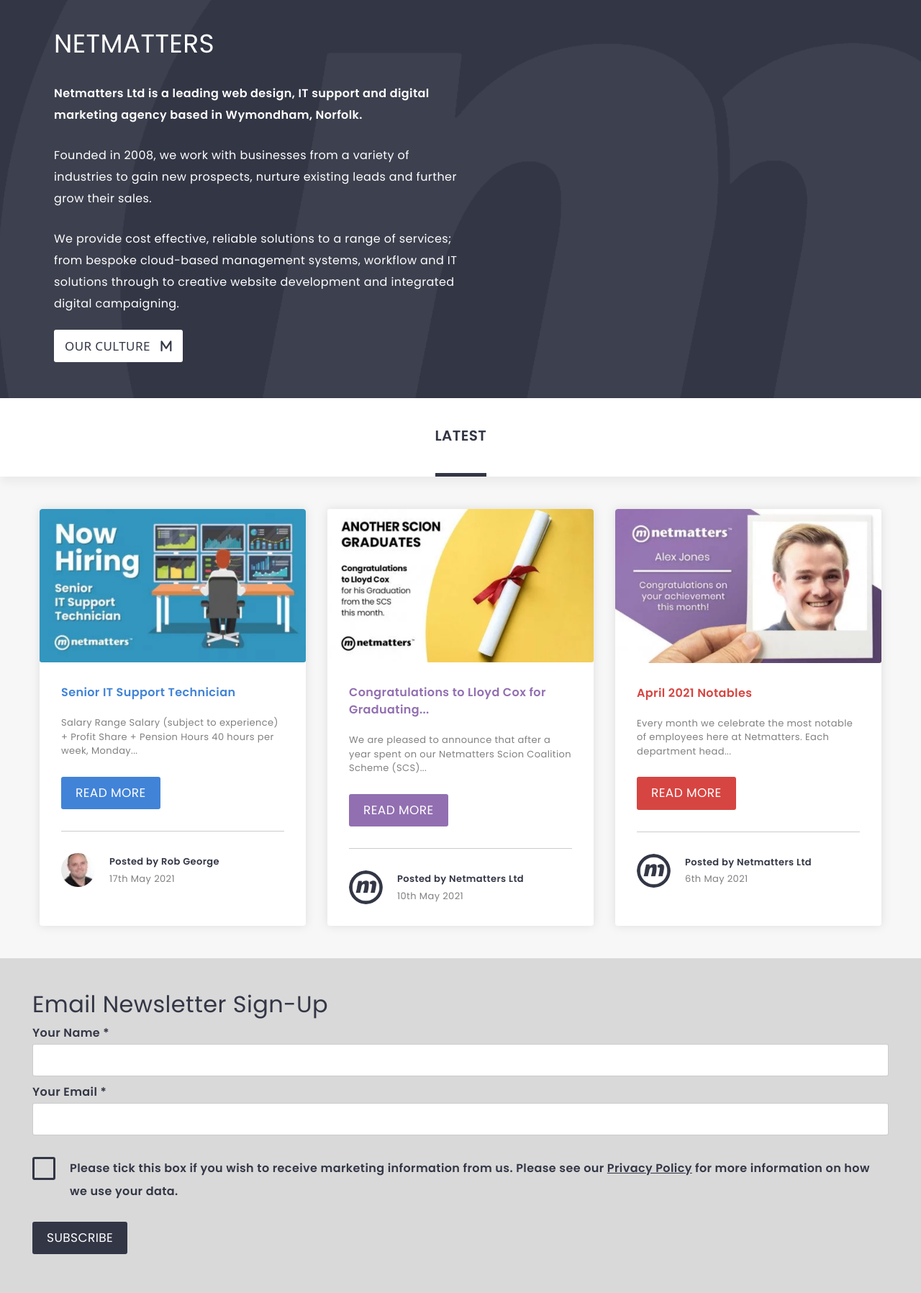
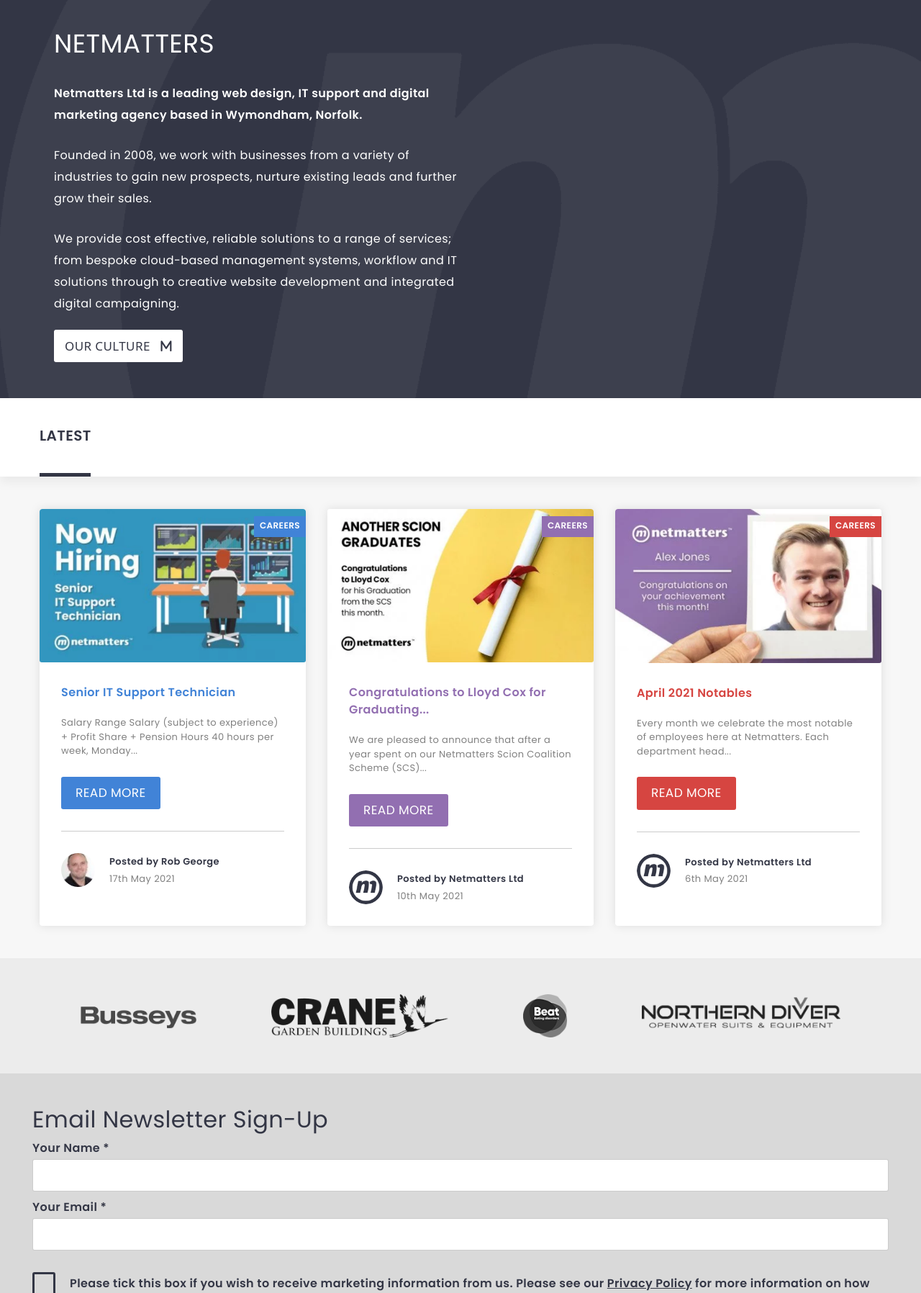
Before and after one commit to WackJeston/Netmatters-Homepage, a PHP site: page / in a window 1280 px wide. Shown: the part 1559-3355 px from the top of the page at 72% size. Run offline with PHP 8.4, Linux system fonts and the light colour scheme; some libraries are stand-ins or nearby versions.

Commit message:
I lost some stuff bust managed to save it

```diff
--- a/index.html
+++ b/index.html
@@ -271,13 +271,18 @@
 
       <!-- Latest News Section --------------------------->
       <div class="title">
+        <div class="title-container">
         <h2>LATEST</h2>
+        </div>
       </div>
       <div class="latest">
 
         <!-- First Item -->
         <div class="latest-card careers">
           <img src="imgs/latest-careers-1.png" alt="Now Hiring image" class="card-image-1">
+          <div class="sticker">
+            <h6>Careers</h6>
+          </div>
           <div class="content">
             <a href="#">Senior IT Support Technician</a>
             <p>Salary Range Salary (subject to experience) + Profit Share + Pension Hours 40 hours per week, Monday...</p>
@@ -296,6 +301,9 @@
         <!-- Second Item -->
         <div class="latest-card news-1">
           <img src="imgs\latest-news-1.png" alt="Now Hiring image" class="card-image-1">
+          <div class="sticker">
+            <h6>Careers</h6>
+          </div>
           <div class="content">
             <a href="#">Congratulations to Lloyd Cox for Graduating...</a>
             <p>We are pleased to announce that after a year spent on our Netmatters Scion Coalition Scheme (SCS)...</p>
@@ -314,6 +322,9 @@
         <!-- Third Item -->
         <div class="latest-card news-2">
           <img src="imgs/latest-news-2.png" alt="Now Hiring image" class="card-image-1">
+          <div class="sticker">
+            <h6>Careers</h6>
+          </div>
           <div class="content">
             <a href="#">April 2021 Notables</a>
             <p>Every month we celebrate the most notable of employees here at Netmatters. Each department head...</p>
@@ -329,6 +340,54 @@
           </div>
         </div>
       </div>
+
+      <!-- Carousel -------------------------------------->
+      <div class="carousel">
+        <div class="carousel-container">
+
+          <div class="pop-up-container">
+            <img src="imgs/home-gZQR.png" alt="busseys" class="img-busseys">
+            <div class="pop-up busseys">
+              <h3>Busseys</h3>
+              <div class="line"></div>
+              <p>One of the UK's leading Ford dealerships.</p>
+              <div class="pointer"></div>
+            </div>
+          </div>
+
+          <div class="pop-up-container">
+            <img src="imgs/home-MjHw.png" alt="crane" class="img-crane">
+            <div class="pop-up crane">
+              <h3>Crane Garden Builders</h3>
+              <div class="line"></div>
+              <p>Leading manufacturer and supplier of high-end garden rooms, summerhouses, workshops and sheds in the UK.</p>
+              <div class="pointer"></div>
+            </div>
+          </div>
+
+          <div class="pop-up-container">
+            <img src="imgs/home-ukEL.png" alt="beat" class="img-beat">
+            <div class="pop-up beat">
+              <h3>Beat</h3>
+              <div class="line"></div>
+              <p>The UK's eating disorder charity founded in 1989.</p>
+              <div class="pointer"></div>
+            </div>
+          </div>
+
+          <div class="pop-up-container">
+            <img src="imgs/home-kGn4.png" alt="northern-driver" class="img-northern">
+            <div class="pop-up northern">
+              <h3>Northern Driver</h3>
+              <div class="line"></div>
+              <p>Global water based equipment manufacturers for sport, military, commercial and rescue businesses.</p>
+              <div class="pointer"></div>
+            </div>
+          </div>
+
+        </div>
+      </div>
+
 
       <!-- Newsletter Form ------------------------------>
       <div class="form">
--- a/scss/partials/components/_carousel.scss
+++ b/scss/partials/components/_carousel.scss
@@ -86,7 +86,7 @@
   display: flex;
 }
 
-.img-northern:hover + .northern-driver {
+.img-northern:hover + .northern {
   display: flex;
 }
 
@@ -136,7 +136,7 @@ and (min-width:768px) {
     top: -162.5px;
   }
 
-  .northern-driver {
+  .northern {
     top: -201.5px;
   }
 }
@@ -171,7 +171,7 @@ and (min-width:992px) {
     top: -162.5px;
   }
 
-  .northern-driver {
+  .northern {
     top: -182px;
   }
 }
@@ -201,7 +201,7 @@ and (min-width:992px) {
     top: -162.5px;
   }
 
-  .northern-driver {
+  .northern {
     top: -182px;
   }
 }
```
Also changed, not shown: css/style.css.
